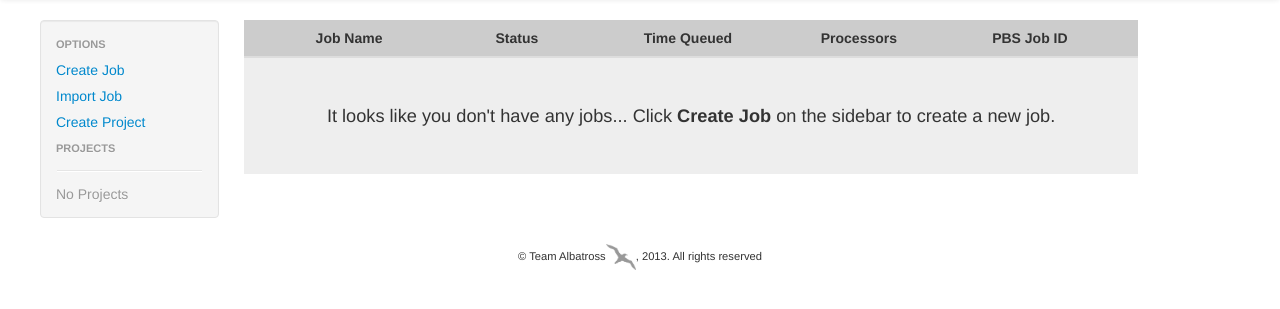
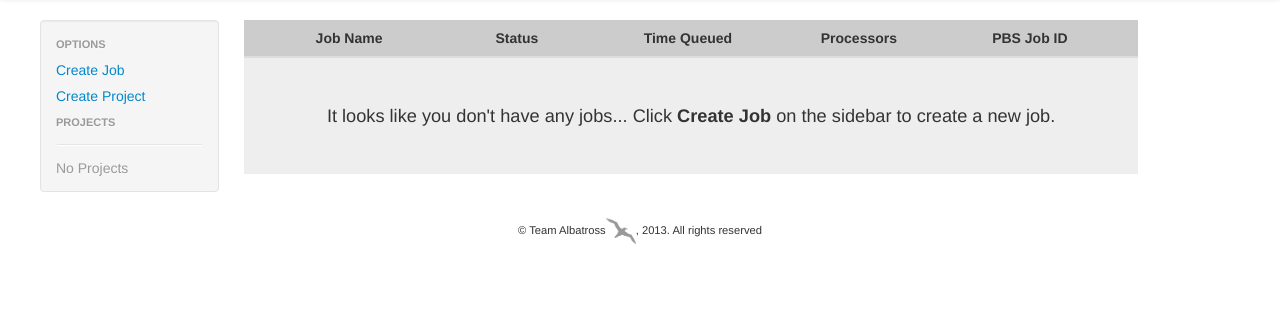
Before and after one commit to ttsun/tough_mockup, a Django app: template templates/job_control.html in a window 1280 px wide. Shown: the part 45-354 px from the top of the page. Run offline with Django 3.2, Linux system fonts and the light colour scheme; the template is opened without the code that fills it, so the values that code supplies are empty.

Commit message:
removed import job from job control

```diff
--- a/templates/job_control.html
+++ b/templates/job_control.html
@@ -286,7 +286,6 @@
             <ul class = "nav nav-list">
                 <li class="nav-header">Options</li>
                 <li><a href="{% url 'tough.views.create_job' %}" class="popup">Create Job</a></li>
-                <li><a href="#">Import Job</a></li>
                 <li><a href="{% url 'tough.views.create_project' %}" class = "popup">Create Project</a></li>
             </ul>
             <ul class="nav nav-list" id = "projectbar">
```
